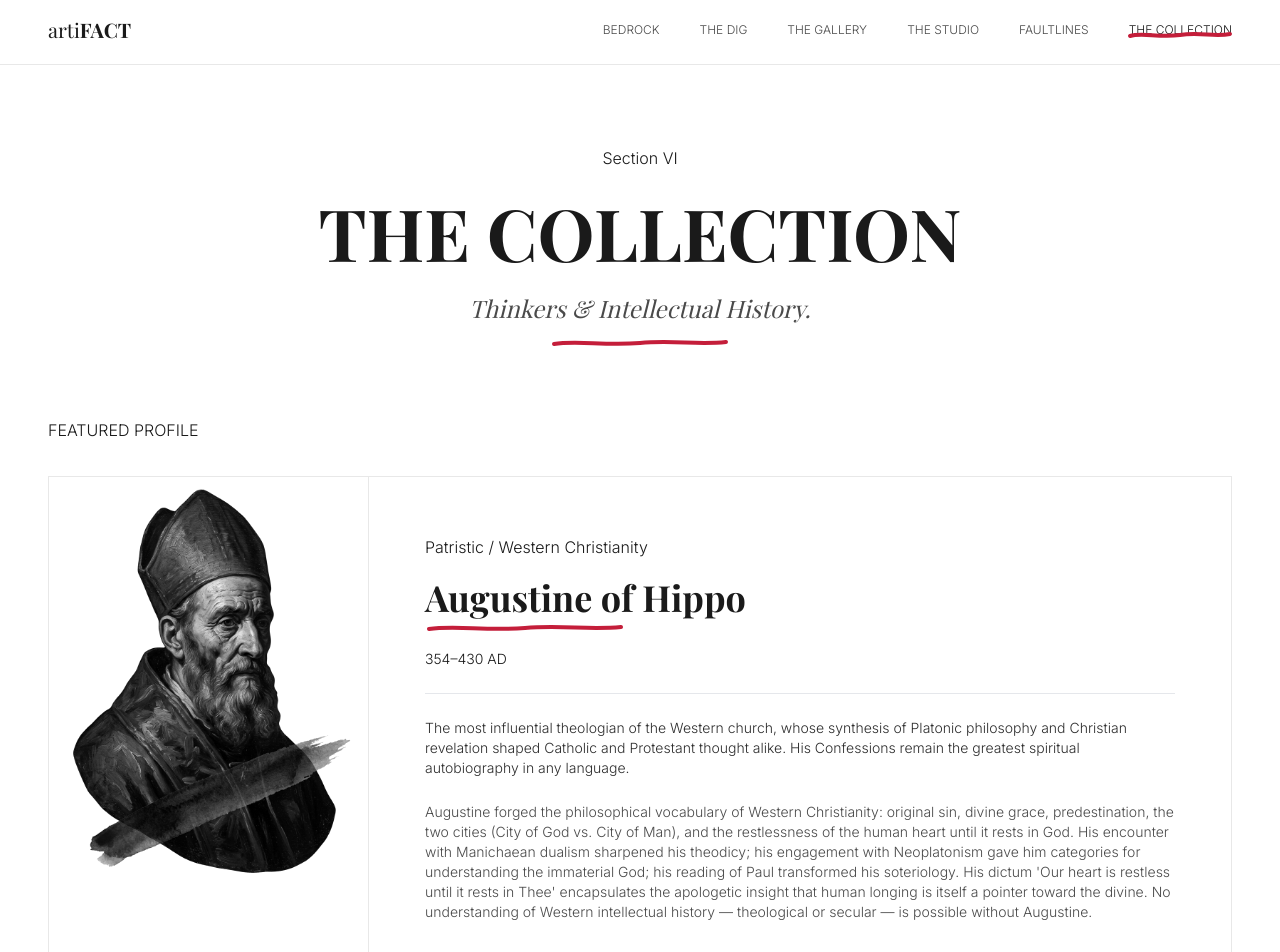
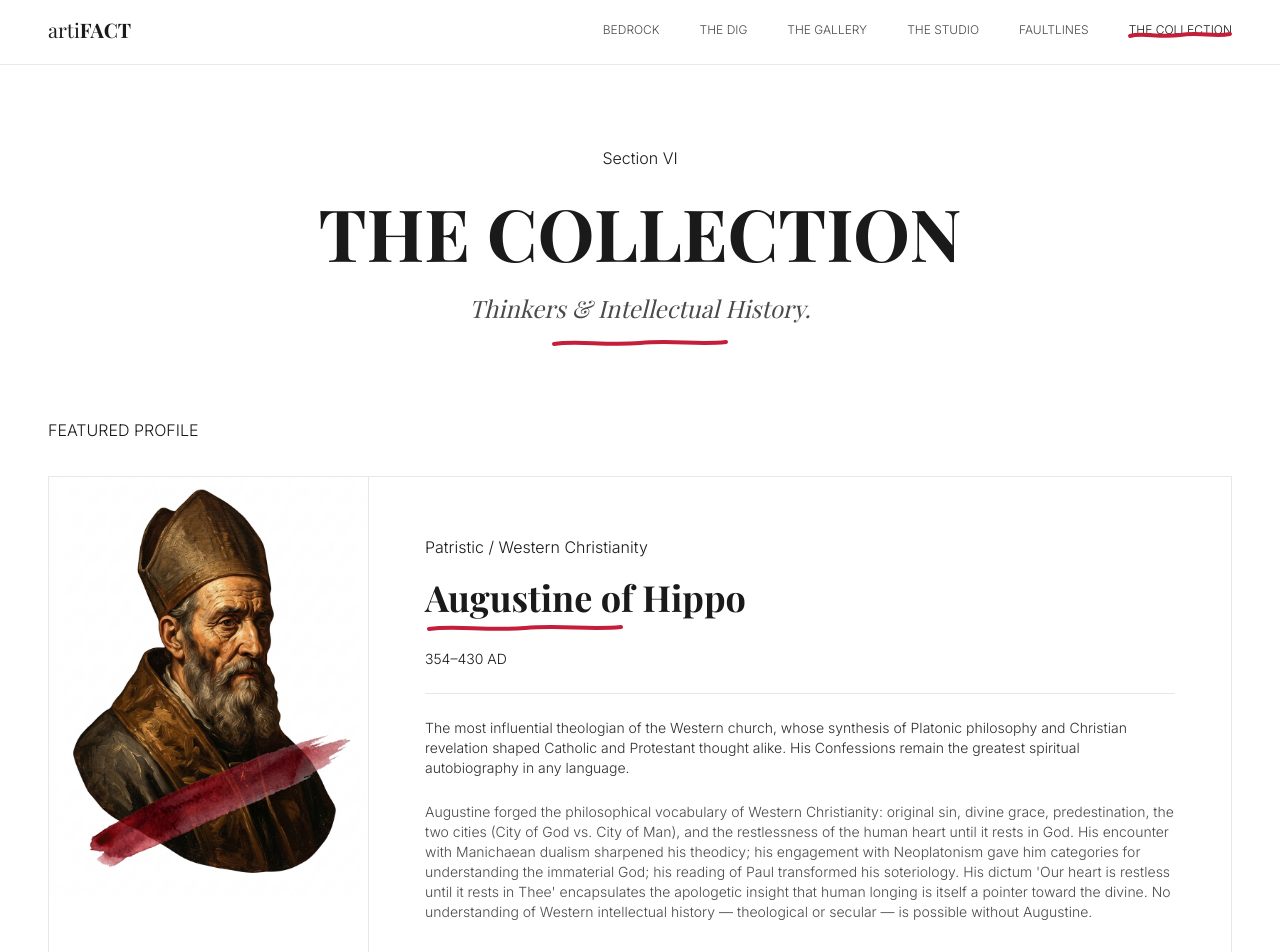
Before and after one commit to TrueDominion/artifact, a React (Vite) app: page /the-collection in a window 1280 px wide. Shown: the top 952 px of the page. Built offline with nearby package versions, Linux system fonts and the light colour scheme; a web font is replaced by a local one.

Commit message:
Update TheCollection.tsx

```diff
--- a/src/pages/TheCollection.tsx
+++ b/src/pages/TheCollection.tsx
@@ -39,7 +39,6 @@ function FeaturedPortrait({ thinker }: { thinker: Thinker }) {
       alt={`Portrait of ${thinker.name}`}
       className="w-full h-full object-cover"
       style={{
-        filter: 'grayscale(100%) contrast(1.05)',
         minHeight: '280px',
         maxHeight: '420px',
       }}
```
